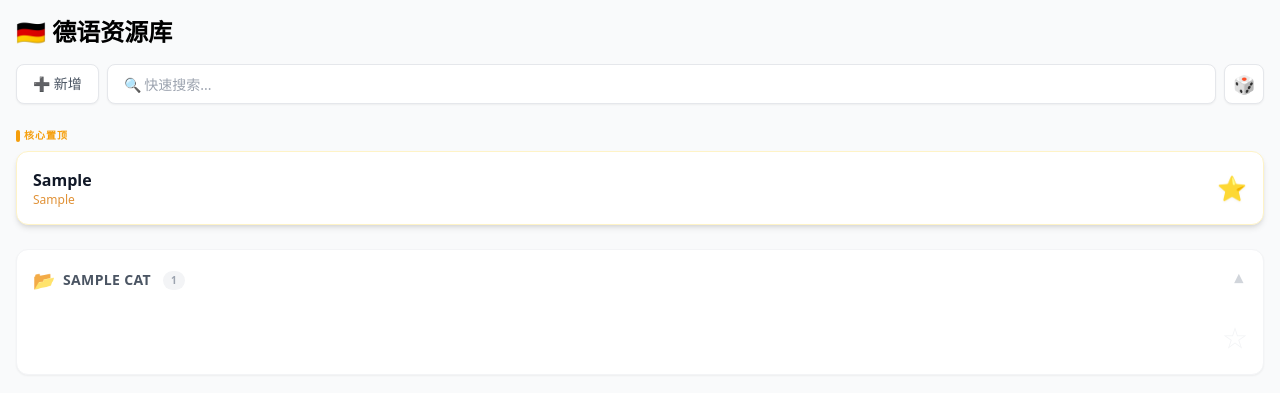
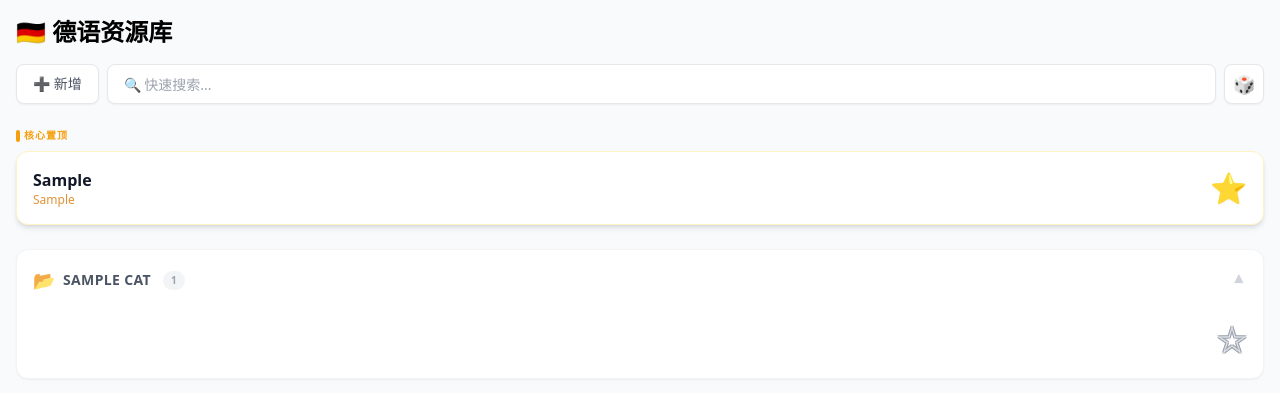
Before and after one commit to qinjcsiccas/GermanFavorites, a Flask app: template templates/index.html in a window 1280 px wide. Shown: the top 393 px of the page. Run offline with Flask 3, Linux system fonts and the light colour scheme; the template is opened without the code that fills it: most values are stand-ins (such as "Sample title", 1, 10 or a date in 2020); some libraries are stand-ins or nearby versions.

Commit message:
Update index.html

```diff
--- a/templates/index.html
+++ b/templates/index.html
@@ -8,8 +8,17 @@
     <style>
         .no-wrap { white-space: nowrap; overflow: hidden; text-overflow: ellipsis; }
         .res-row { display: flex; align-items: center; justify-content: space-between; }
-        /* 隐藏 details 默认箭头 */
         summary::-webkit-details-marker { display: none; }
+
+        /* 增强空心星星的描边和对比度 */
+        .star-empty {
+            color: #E5E7EB; /* 浅灰色背景 */
+            text-shadow:
+                -1px -1px 0 #9CA3AF,
+                 1px -1px 0 #9CA3AF,
+                -1px  1px 0 #9CA3AF,
+                 1px  1px 0 #9CA3AF; /* 深灰色描边 */
+        }
     </style>
 </head>
 <body class="bg-gray-50 p-4 pb-12">
@@ -17,7 +26,7 @@
 
     <div class="flex items-center gap-2 mb-6 h-10">
         <button onclick="document.getElementById('addModal').classList.remove('hidden')"
-                class="h-full bg-white border border-gray-200 text-gray-600 px-4 rounded-lg text-sm font-medium shadow-sm hover:bg-gray-50 transition-colors">
+                class="h-full bg-white border border-gray-200 text-gray-600 px-4 rounded-lg text-sm font-medium shadow-sm active:bg-gray-100 transition-colors">
             ➕ 新增
         </button>
         <form action="/" method="get" class="flex-1 h-full">
@@ -39,7 +48,7 @@
                     <div class="font-bold text-gray-900 no-wrap text-base">{{ item.名称 }}</div>
                     <div class="text-xs text-amber-600 no-wrap opacity-80 font-medium">{{ item.备注 }}</div>
                 </a>
-                <a href="/toggle/{{ item.名称 }}?q={{ q }}" class="text-2xl flex-shrink-0 drop-shadow-sm">⭐</a>
+                <a href="/toggle/{{ item.名称 }}?q={{ q }}" class="text-3xl flex-shrink-0 drop-shadow-sm">⭐</a>
             </div>
             {% endfor %}
         </div>
@@ -49,7 +58,7 @@
     <div class="space-y-4">
         {% for cat, items in cat_data.items() %}
         <details class="group bg-white rounded-xl border border-gray-100 shadow-sm overflow-hidden" open>
-            <summary class="flex items-center justify-between p-4 font-bold text-gray-600 cursor-pointer list-none hover:bg-gray-50 transition-colors">
+            <summary class="flex items-center justify-between p-4 font-bold text-gray-600 cursor-pointer list-none active:bg-gray-50 transition-colors">
                 <div class="flex items-center gap-2">
                     <span class="text-lg">📂</span>
                     <span class="text-sm uppercase tracking-wide">{{ cat }}</span>
@@ -64,7 +73,7 @@
                         <div class="font-semibold text-gray-700 no-wrap">{{ item.名称 }}</div>
                         <div class="text-[11px] text-gray-400 no-wrap mt-0.5">{{ item.备注 }}</div>
                     </a>
-                    <a href="/toggle/{{ item.名称 }}?q={{ q }}" class="text-2xl text-gray-100 flex-shrink-0 hover:text-gray-200">☆</a>
+                    <a href="/toggle/{{ item.名称 }}?q={{ q }}" class="text-3xl flex-shrink-0 star-empty">☆</a>
                 </div>
                 {% endfor %}
             </div>
@@ -72,22 +81,5 @@
         {% endfor %}
     </div>
 
-    <div id="addModal" class="hidden fixed inset-0 bg-black/40 backdrop-blur-sm flex items-center justify-center p-6 z-50">
-        <div class="bg-white rounded-2xl w-full max-w-sm p-6 shadow-2xl">
-            <h3 class="text-lg font-bold mb-5 text-gray-800">添加新资源</h3>
-            <form action="/add" method="post" class="space-y-4">
-                <input type="text" name="name" placeholder="资源名称" required class="w-full border border-gray-200 rounded-xl p-3 text-sm">
-                <input type="url" name="url" placeholder="网址" required class="w-full border border-gray-200 rounded-xl p-3 text-sm">
-                <select name="type" class="w-full border border-gray-200 rounded-xl p-3 text-sm bg-white">
-                    {% for cat in categories %}<option value="{{ cat }}">{{ cat }}</option>{% endfor %}
-                </select>
-                <input type="text" name="note" placeholder="备注" class="w-full border border-gray-200 rounded-xl p-3 text-sm">
-                <div class="flex gap-3 mt-2">
-                    <button type="button" onclick="document.getElementById('addModal').classList.add('hidden')" class="flex-1 bg-gray-50 text-gray-500 py-3 rounded-xl text-sm font-medium">取消</button>
-                    <button type="submit" class="flex-1 bg-blue-500 text-white py-3 rounded-xl text-sm font-bold shadow-lg shadow-blue-200">确认添加</button>
-                </div>
-            </form>
-        </div>
-    </div>
-</body>
+    </body>
 </html>
```
